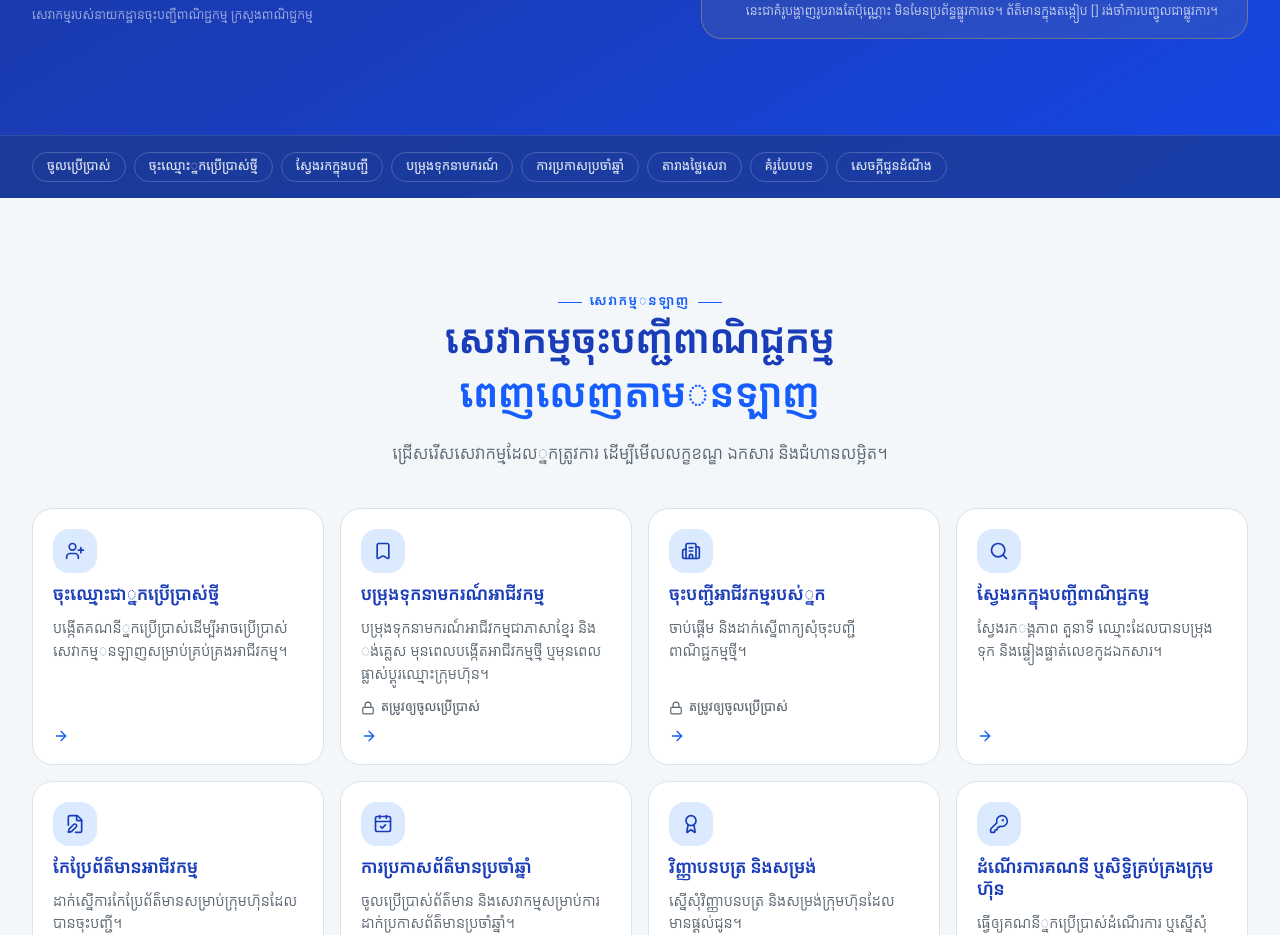
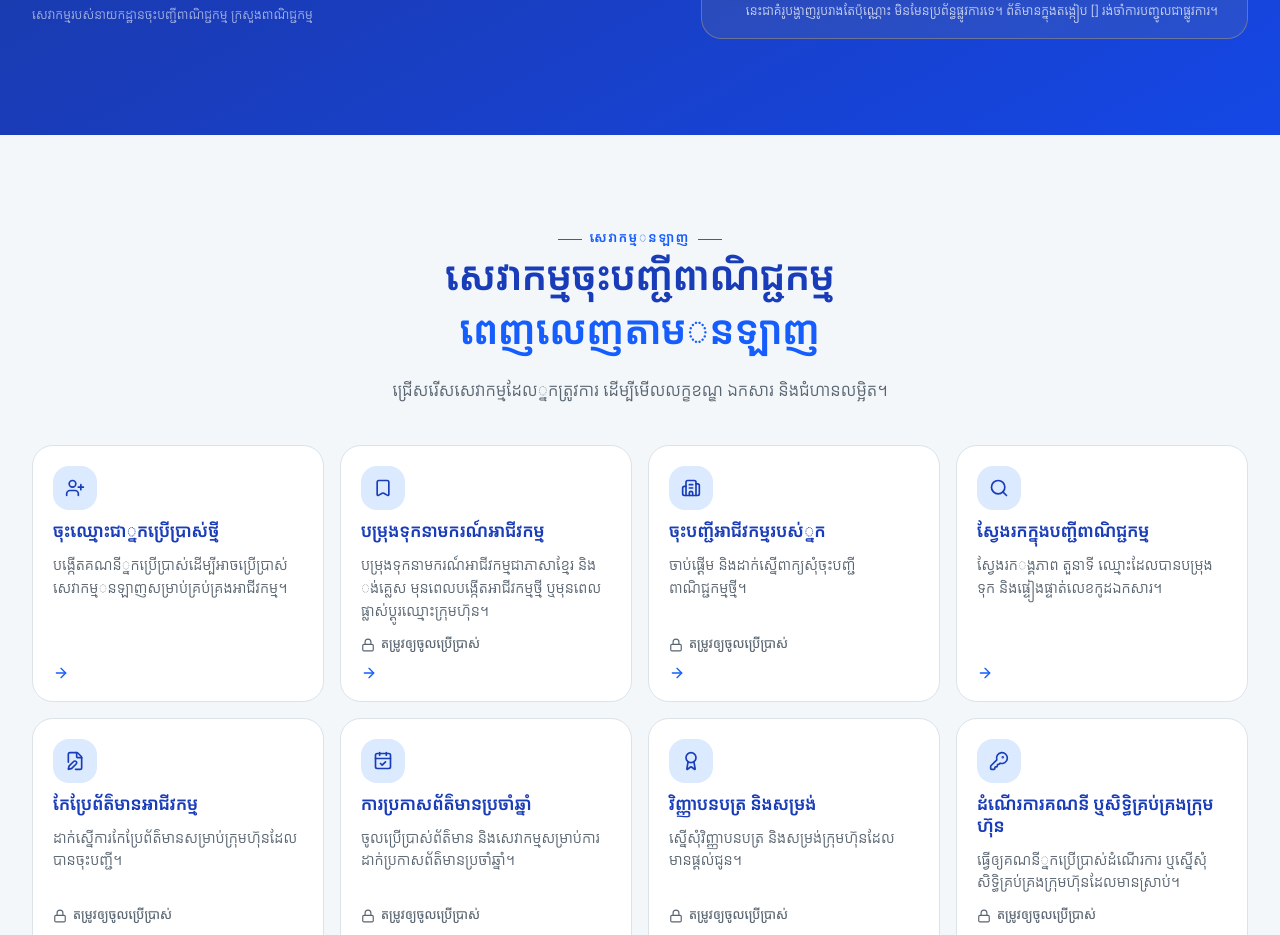
Before and after one commit to Panhara28/business-registration-portal, a Next.js app: page / in a window 1280 px wide. Shown: the part 780-1715 px from the top of the page. Built offline with nearby package versions, Linux system fonts and the light colour scheme.

Commit message:
Remove quick links rail from hero section

```diff
--- a/components/home/hero-section.tsx
+++ b/components/home/hero-section.tsx
@@ -7,7 +7,6 @@ import { ArrowRight, Info, Search } from 'lucide-react'
 import { useLocale } from '@/components/locale-provider'
 import { Button, buttonVariants } from '@/components/ui/button'
 import { siteConfig } from '@/lib/config/site'
-import { quickResourceLinks } from '@/lib/content/navigation'
 import { cn } from '@/lib/utils'
 
 export function HeroSection() {
@@ -118,28 +117,6 @@ export function HeroSection() {
           </div>
         </div>
       </div>
-
-      {/* Quick links rail */}
-      <div className="relative border-t border-white/10 bg-blue-900/70">
-        <div className="mx-auto max-w-7xl px-4 py-4 sm:px-6 lg:px-8">
-          <h2 lang={locale} className="sr-only">
-            {t('quickLinks')}
-          </h2>
-          <ul className="flex flex-wrap gap-2">
-            {quickResourceLinks.map((link) => (
-              <li key={link.href}>
-                <Link
-                  href={link.href}
-                  lang={locale}
-                  className="inline-flex items-center rounded-full border border-white/20 px-3.5 py-1.5 text-xs font-medium text-white/85 transition-colors hover:border-teal hover:bg-white/10 hover:text-white"
-                >
-                  {pick(link.labelKm, link.labelEn)}
-                </Link>
-              </li>
-            ))}
-          </ul>
-        </div>
-      </div>
     </section>
   )
 }
```
